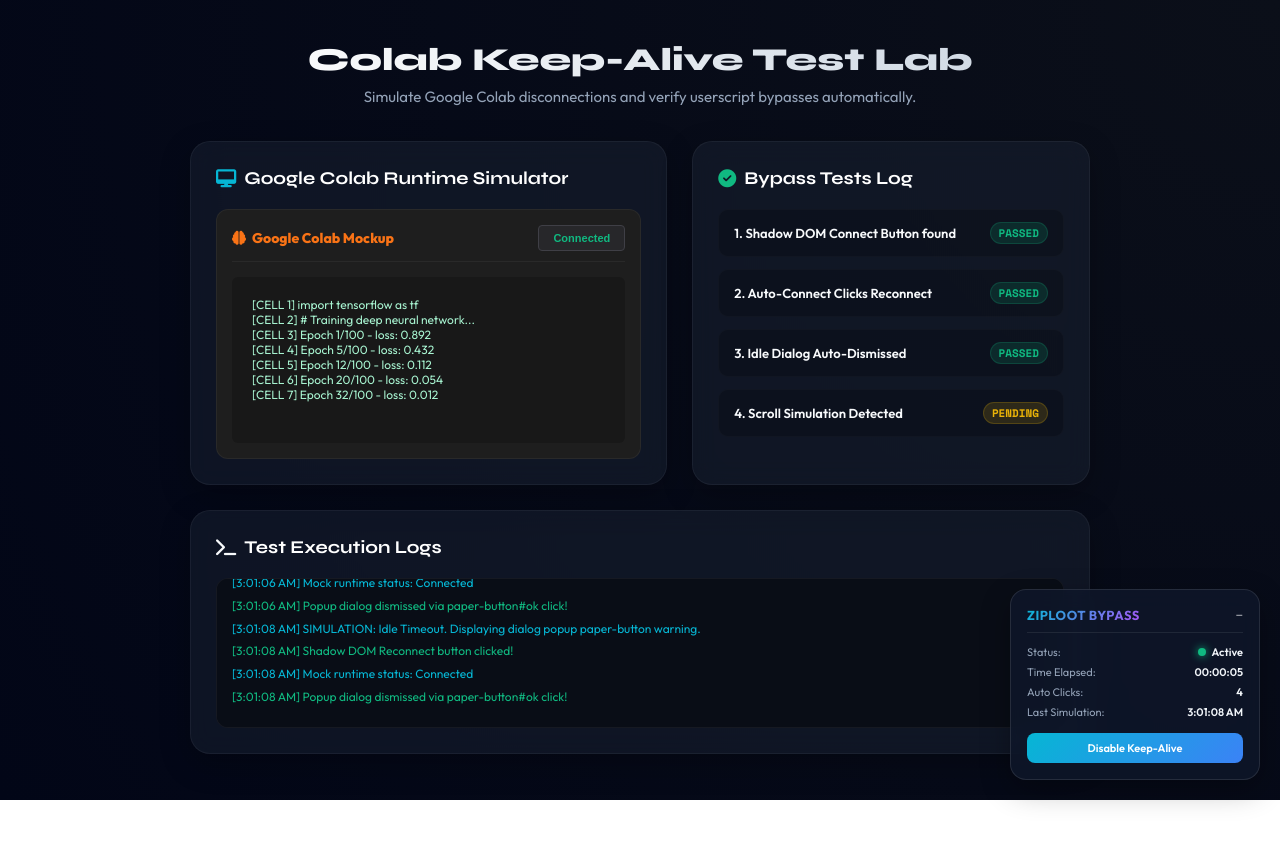
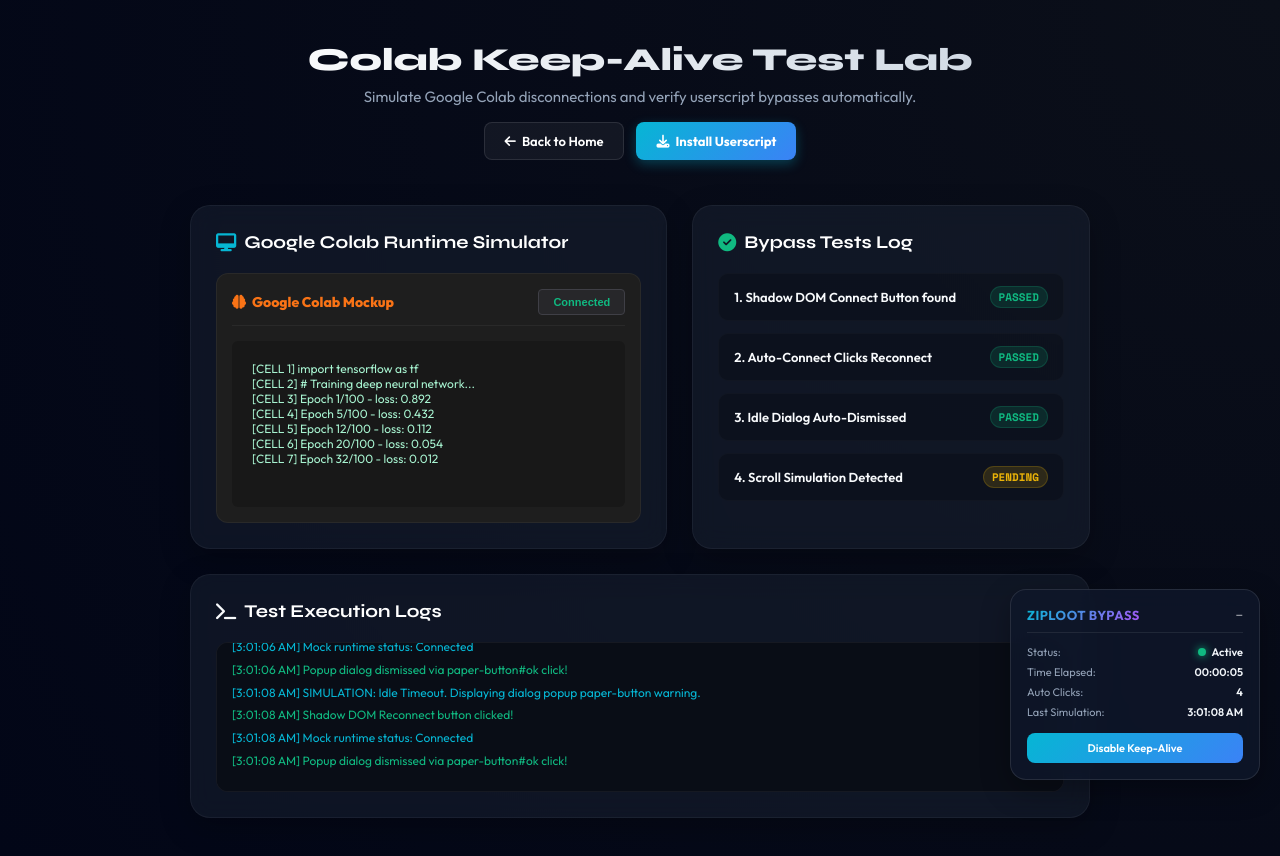
Before and after one commit to Ziploot/google-colab-keep-alive, a plain HTML site: page test-lab.html in a window 1280 px wide. Before the commit the page ends 800 px from the top, so only its background shows below. Drawn offline with nearby package versions, Linux system fonts and the light colour scheme.

Commit message:
Add navigation and install buttons to test-lab.html

```diff
--- a/test-lab.html
+++ b/test-lab.html
@@ -266,7 +266,15 @@
   <div class="container">
     <header>
       <h1>Colab Keep-Alive Test Lab</h1>
-      <p class="subtitle">Simulate Google Colab disconnections and verify userscript bypasses automatically.</p>
+      <p class="subtitle" style="margin-bottom: 16px;">Simulate Google Colab disconnections and verify userscript bypasses automatically.</p>
+      <div style="display: flex; justify-content: center; gap: 12px; margin-bottom: 10px;">
+        <a href="index.html" style="background: rgba(255,255,255,0.05); color: #ffffff; padding: 10px 20px; border-radius: 8px; font-size: 13px; text-decoration: none; border: 1px solid rgba(255,255,255,0.1); font-weight: 600; display: inline-flex; align-items: center; gap: 6px; cursor: pointer;">
+          <i class="fa-solid fa-arrow-left"></i> Back to Home
+        </a>
+        <a href="colab-keep-alive.user.js" style="background: linear-gradient(135deg, #06b6d4 0%, #3b82f6 100%); color: #ffffff; padding: 10px 20px; border-radius: 8px; font-size: 13px; text-decoration: none; font-weight: 700; display: inline-flex; align-items: center; gap: 6px; box-shadow: 0 4px 12px rgba(6,182,212,0.3); cursor: pointer;">
+          <i class="fa-solid fa-download"></i> Install Userscript
+        </a>
+      </div>
     </header>
 
     <div class="grid">
```
